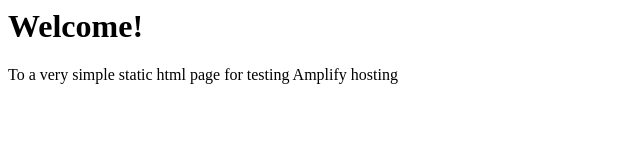
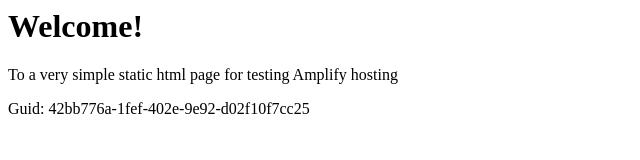
Before and after one commit to aws-aemilia-syd/Github-PR-Commit-Integration-Test-DoNotTouch-v1-preprod-ap-southeast-2, a website: page src/index.html in a window 1280 px wide. Shown: the whole page, without its empty margins (0-640 px from the left). Drawn offline with Linux system fonts and the light colour scheme.

Commit message:
commit from integ tests

```diff
--- a/src/index.html
+++ b/src/index.html
@@ -1,3 +1,5 @@
+
+
 <html lang="en">
 
 <head>
@@ -10,6 +12,6 @@
 <body>
     <h1>Welcome!</h1>
     <p>To a very simple static html page for testing Amplify hosting</p>
-</body>
+    <p>Guid: 42bb776a-1fef-402e-9e92-d02f10f7cc25</p></body>
 
 </html>
```
